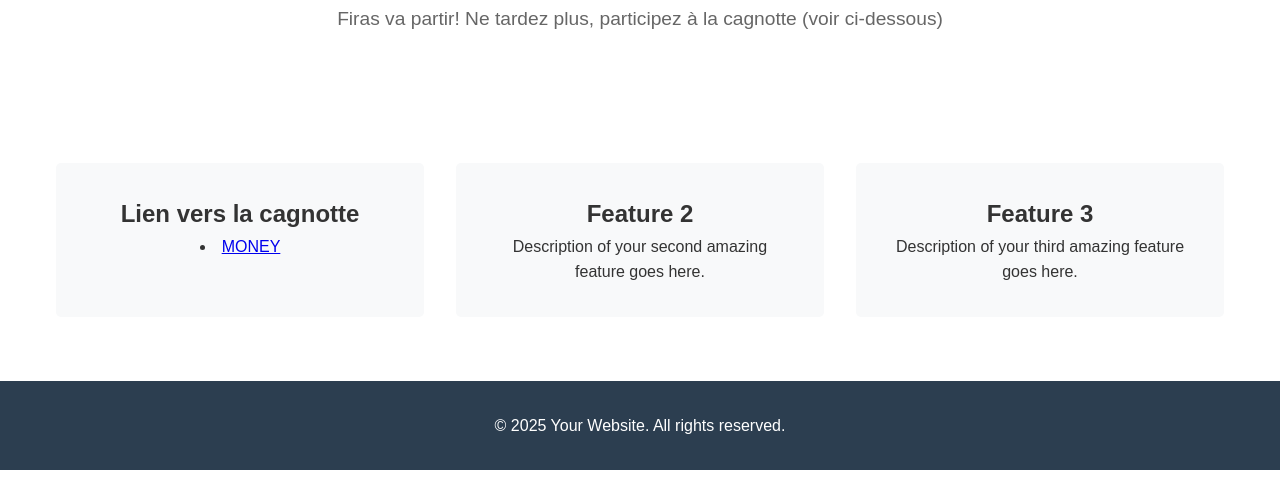
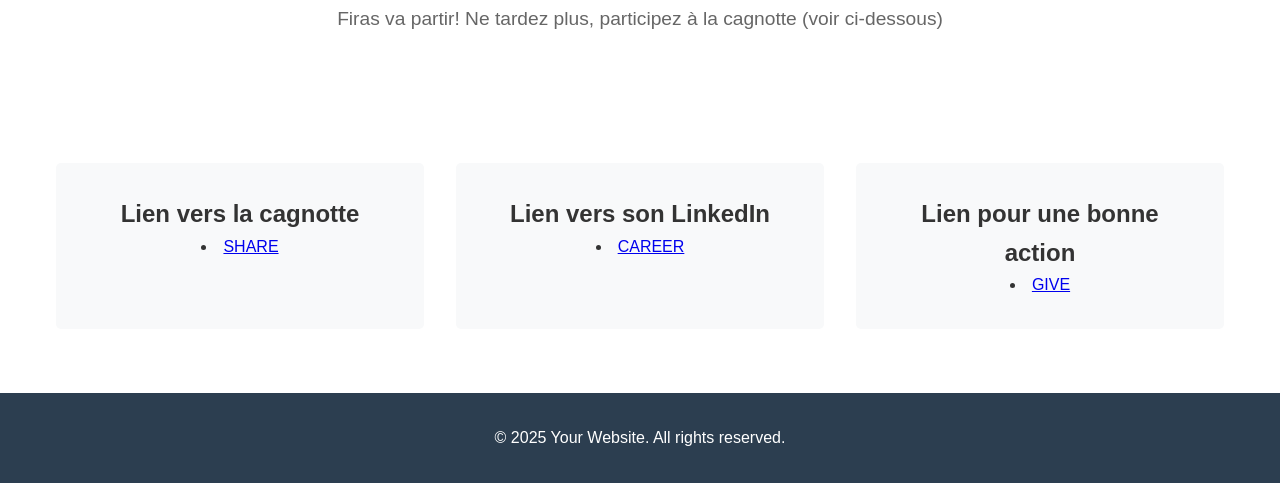
Before and after one commit to viviend2/PDD-LV_NEO, a plain HTML site: page index.html in a window 1280 px wide. Shown: the part 322-805 px from the top of the page. Drawn offline with Linux system fonts and the light colour scheme.

Commit message:
Update index.html

```diff
--- a/index.html
+++ b/index.html
@@ -159,15 +159,15 @@
         <section class="features">
             <div class="feature-card">
                 <h2>Lien vers la cagnotte</h2>
-                <p><li><a href="https://www.leetchi.com/fr/c/pdd-fbo-3509528?utm_source=copylink&utm_medium=social_sharing">MONEY</a></li></p>
+                <p><li><a href="https://www.leetchi.com/fr/c/pdd-fbo-3509528?utm_source=copylink&utm_medium=social_sharing">SHARE</a></li></p>
             </div>
             <div class="feature-card">
-                <h2>Feature 2</h2>
-                <p>Description of your second amazing feature goes here.</p>
+                <h2>Lien vers son LinkedIn</h2>
+                <p><li><a href="https://www.linkedin.com/in/firas-boughariou/">CAREER</a></li></p>
             </div>
             <div class="feature-card">
-                <h2>Feature 3</h2>
-                <p>Description of your third amazing feature goes here.</p>
+                <h2>Lien pour une bonne action</h2>
+                <p><li><a href="https://www.leetchi.com/fr/c/pdd-fbo-3509528?utm_source=copylink&utm_medium=social_sharing">GIVE</a></li></p>
             </div>
         </section>
     </main>
@@ -176,4 +176,5 @@
         <p>&copy; 2025 Your Website. All rights reserved.</p>
     </footer>
 </body>
+
 </html>
```
